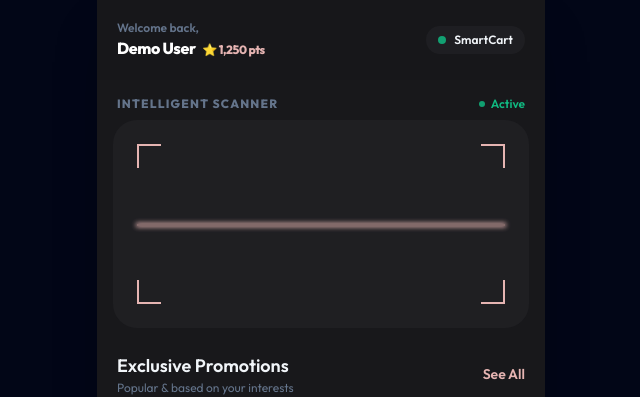
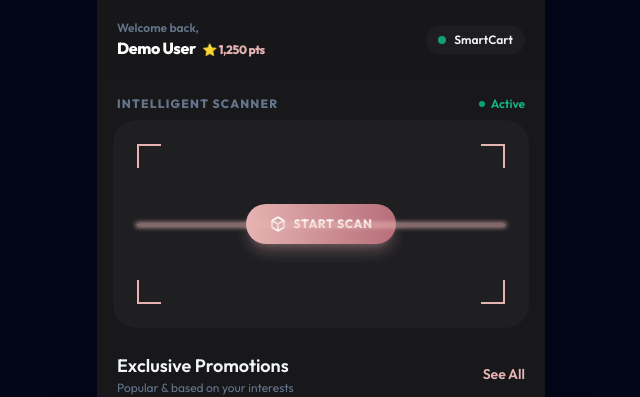
Before and after one commit to mackenzi3/SmartCart, a React (Vite) app in the folder frontend/: page / in a window 1280 px wide. Both pictures are taken after typing "name@example.com", "Sample123" into the empty fields and a click on the button "Login". Shown: the top 397 px of the page, without its empty margins (319-959 px from the left). Built offline with nearby package versions, Linux system fonts and the light colour scheme; no server answers.

Commit message:
Add aesthetic Start Scan button to scanner UI

```diff
--- a/frontend/src/App.jsx
+++ b/frontend/src/App.jsx
@@ -420,8 +420,16 @@ export default function App() {
                     ref={videoRef}
                     autoPlay
                     playsInline
-                    className={`w-full h-full object-cover opacity-60 ${isLowPower ? 'blur-sm' : ''}`}
+                    className={`w-full h-full object-cover opacity-40 ${isLowPower ? 'blur-sm' : ''}`}
                   ></video>
+
+                  {/* Aesthetic Start Scan Button */}
+                  <div className="absolute inset-0 flex items-center justify-center">
+                    <button className="bg-gradient-to-r from-[#E5B4B2] to-[#B76E79] text-white font-extrabold px-6 py-3 rounded-full shadow-lg shadow-[#E5B4B2]/30 hover:scale-105 transition-transform flex items-center gap-2 text-xs uppercase tracking-wider">
+                      <svg xmlns="http://www.w3.org/2000/svg" viewBox="0 0 24 24" fill="none" stroke="currentColor" strokeWidth="2.5" className="w-4 h-4"><path d="M21 16V8a2 2 0 0 0-1-1.73l-7-4a2 2 0 0 0-2 0l-7 4A2 2 0 0 0 3 8v8a2 2 0 0 0 1 1.73l7 4a2 2 0 0 0 2 0l7-4A2 2 0 0 0 21 16z"></path><polyline points="3.27 6.96 12 12.01 20.73 6.96"></polyline><line x1="12" y1="22.08" x2="12" y2="12"></line></svg>
+                      Start Scan
+                    </button>
+                  </div>
 
                   {/* Scanner Overlay */}
                   <div className="absolute inset-0 pointer-events-none">
```
